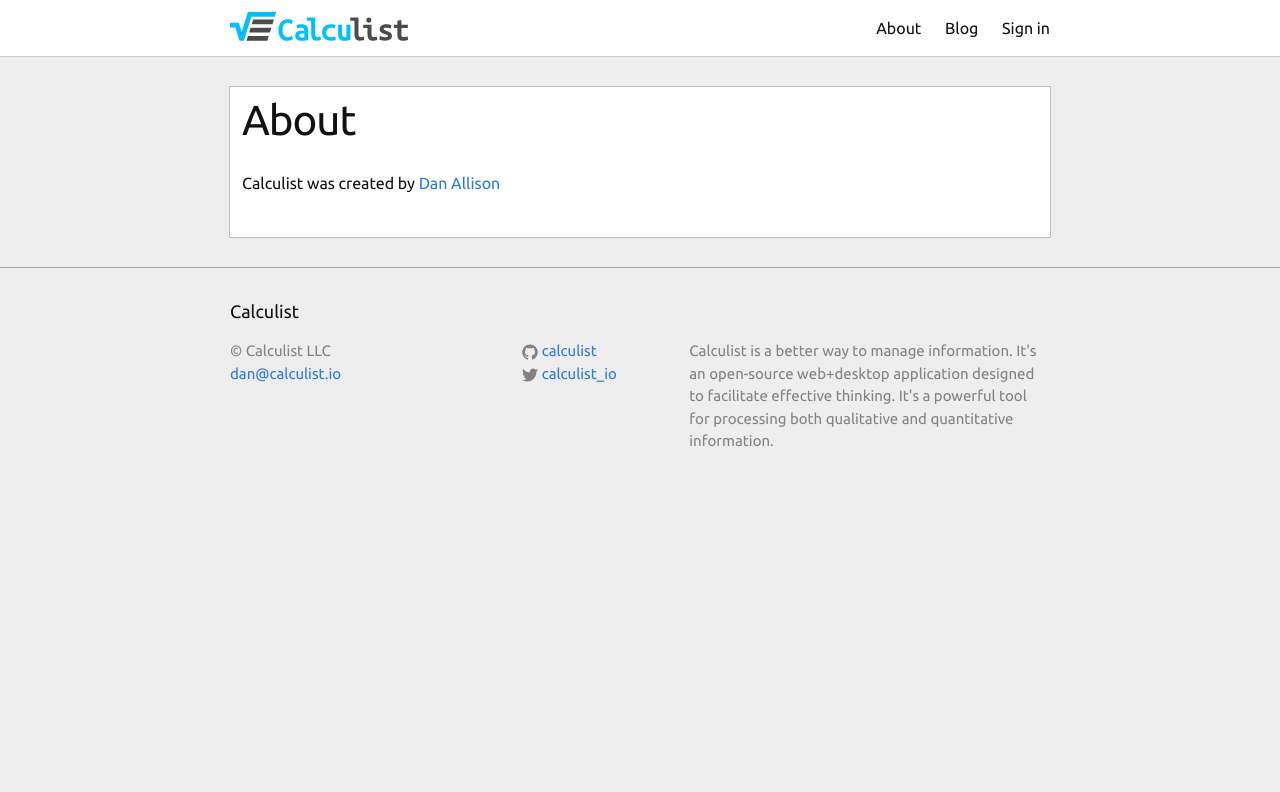
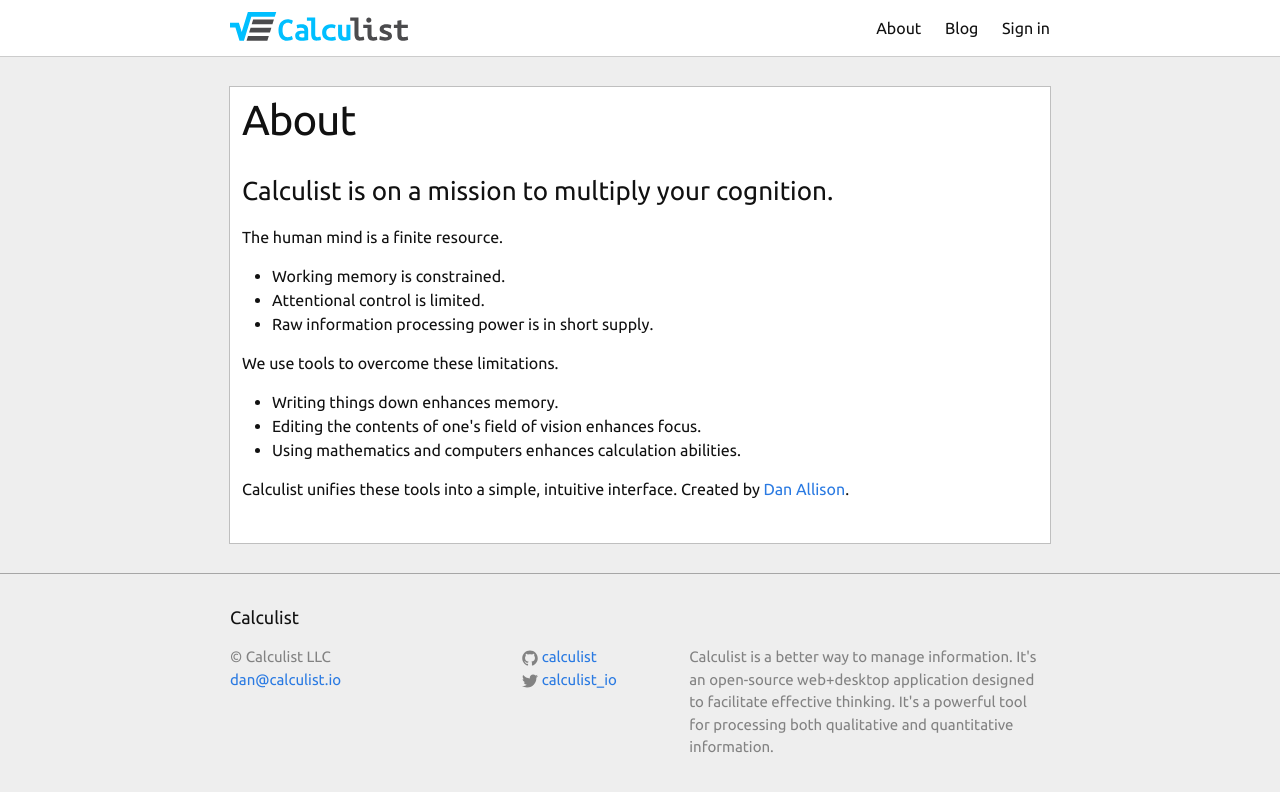
Before and after one commit to calculist/calculist.github.io, a Jekyll site: the page built from about.md, in a window 1280 px wide. Shown: the top 792 px of the page. Built offline with Jekyll 4.4.1, drawn with Linux system fonts in a browser that asks for light colours.

Commit message:
Update about page

```diff
--- a/about.md
+++ b/about.md
@@ -4,4 +4,22 @@
 permalink: /about
 ---
 
-Calculist was created by [Dan Allison](https://github.com/danallison)
+<h3>Calculist is on a mission to multiply your cognition.</h3>
+
+<p>
+  <span>The human mind is a finite resource.</span>
+  <ul>
+    <li>Working memory is constrained.</li>
+    <li>Attentional control is limited.</li>
+    <li>Raw information processing power is in short supply.</li>
+  </ul>
+</p>
+<p>
+  <span>We use tools to overcome these limitations.</span>
+  <ul>
+    <li>Writing things down enhances memory.</li>
+    <li>Editing the contents of one's field of vision enhances focus.</li>
+    <li>Using mathematics and computers enhances calculation abilities.</li>
+  </ul>
+</p>
+Calculist unifies these tools into a simple, intuitive interface. Created by [Dan Allison](https://github.com/danallison).
```
